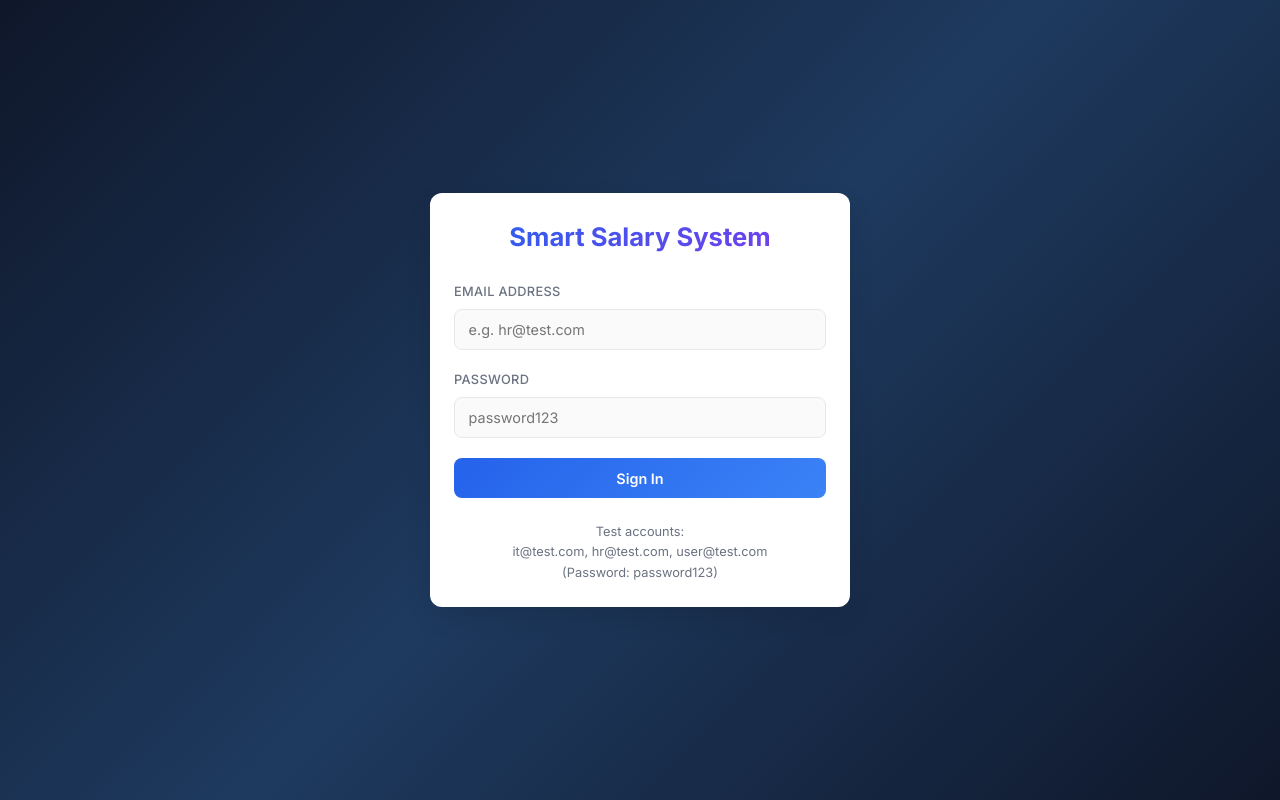
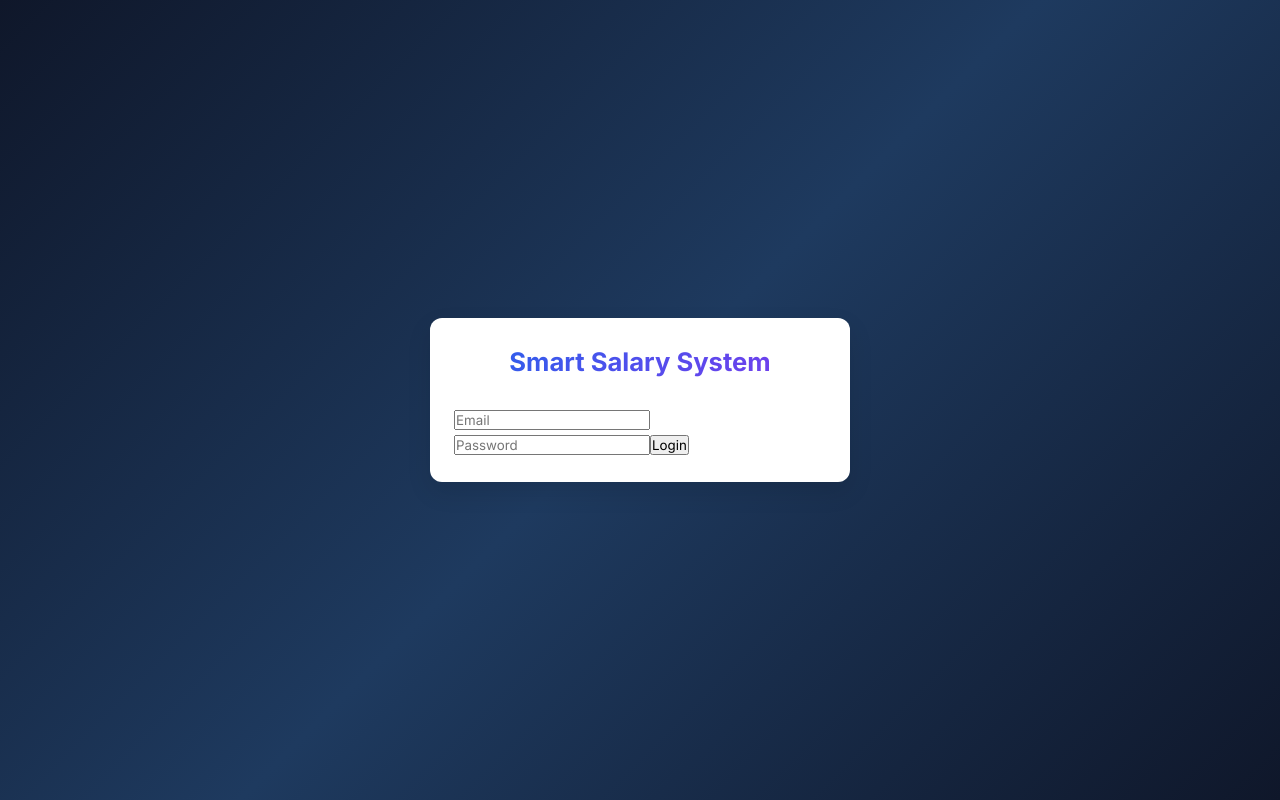
Before and after one commit to Solo7909/Payroll, a React app in the folder frontend/: page /login in a window 1280 px wide. Built offline with nearby package versions, Linux system fonts and the light colour scheme; the HTML template or start-up script is replaced by a standard one.

Commit message:
Refactor login form and error handling

```diff
--- a/frontend/src/components/Login.jsx
+++ b/frontend/src/components/Login.jsx
@@ -35,44 +35,43 @@ export default function Login() {
                 setError('Invalid credentials');
             }
 
-    }catch (err) {
+        } catch (err) {
             setError(err.response?.data?.message || 'Login failed. Please check credentials.');
         }
     };
 
-
     return (
         <div className="auth-container">
             <div className="card">
-                <h2 style={{ textAlign: 'center', marginBottom: '1.5rem' }}>Smart Salary System</h2>
+                <h2 style={{ textAlign: 'center', marginBottom: '1.5rem' }}>
+                    Smart Salary System
+                </h2>
+
                 <form onSubmit={handleLogin}>
-                    {error && <div style={{ color: 'red', marginBottom: '1rem', fontSize: '0.875rem', textAlign: 'center' }}>{error}</div>}
-                    <div className="form-group">
-                        <label>Email Address</label>
+                    {error && (
+                        <div style={{ color: 'red', marginBottom: '1rem', textAlign: 'center' }}>
+                            {error}
+                        </div>
+                    )}
+
                     <input
                         type="email"
                         value={email}
                         onChange={e => setEmail(e.target.value)}
+                        placeholder="Email"
                         required
-                            placeholder="e.g. hr@test.com"
                     />
-                    </div>
-                    <div className="form-group">
-                        <label>Password</label>
+
                     <input
                         type="password"
                         value={password}
                         onChange={e => setPassword(e.target.value)}
+                        placeholder="Password"
                         required
-                            placeholder="password123"
                     />
-                    </div>
-                    <button type="submit" className="btn-primary">Sign In</button>
+
+                    <button type="submit">Login</button>
                 </form>
-                <p style={{ marginTop: '1.5rem', fontSize: '0.8rem', color: 'var(--text-muted)', textAlign: 'center' }}>
-                    Test accounts:<br /> it@test.com, hr@test.com, user@test.com<br />
-                    (Password: password123)
-                </p>
             </div>
         </div>
     );
```
Lines whose indentation alone changed are shown as unchanged.
